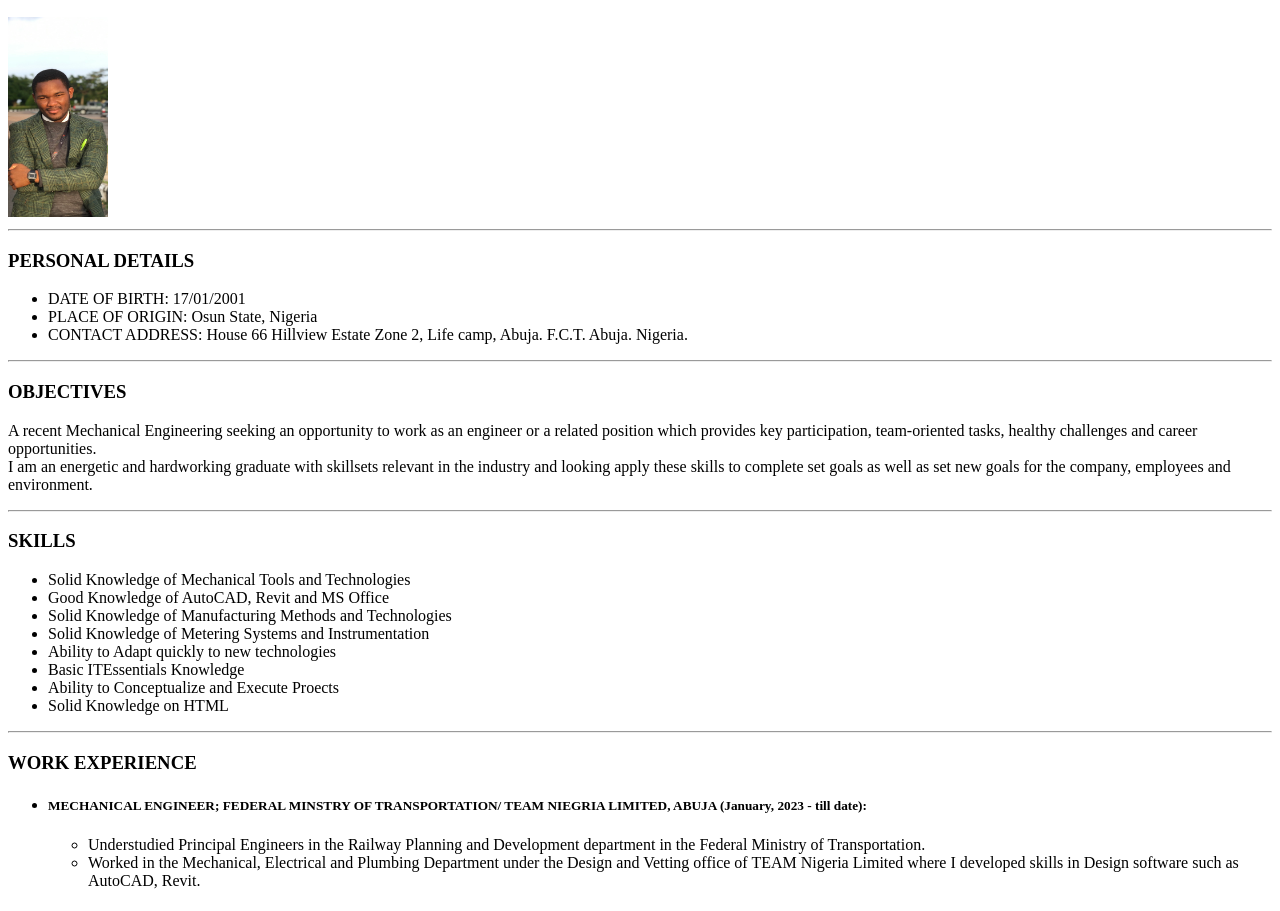
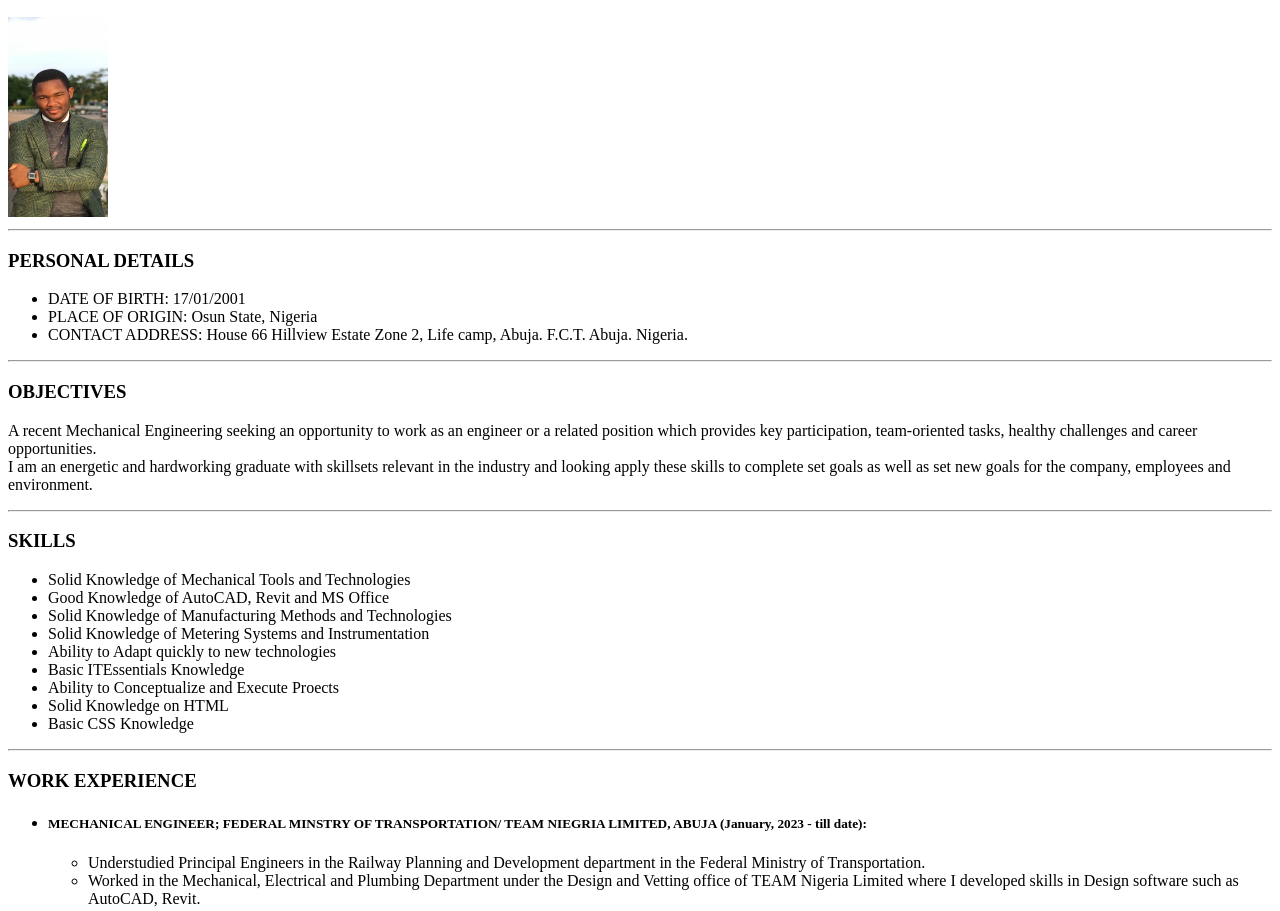
Before and after one commit to TOMTells/My-Resume, a plain HTML site: page index.html in a window 1280 px wide. Shown: the part 120-1031 px from the top of the page. Drawn offline with Linux system fonts and the light colour scheme.

Commit message:
index.html

```diff
--- a/index.html
+++ b/index.html
@@ -38,6 +38,7 @@
         <li>Basic ITEssentials Knowledge</li>
         <li>Ability to Conceptualize and Execute Proects</li>
         <li>Solid Knowledge on HTML</li>
+        <li>Basic CSS Knowledge</li>
     </ul>
     <hr/>
     <h3> WORK EXPERIENCE</h3>
```
